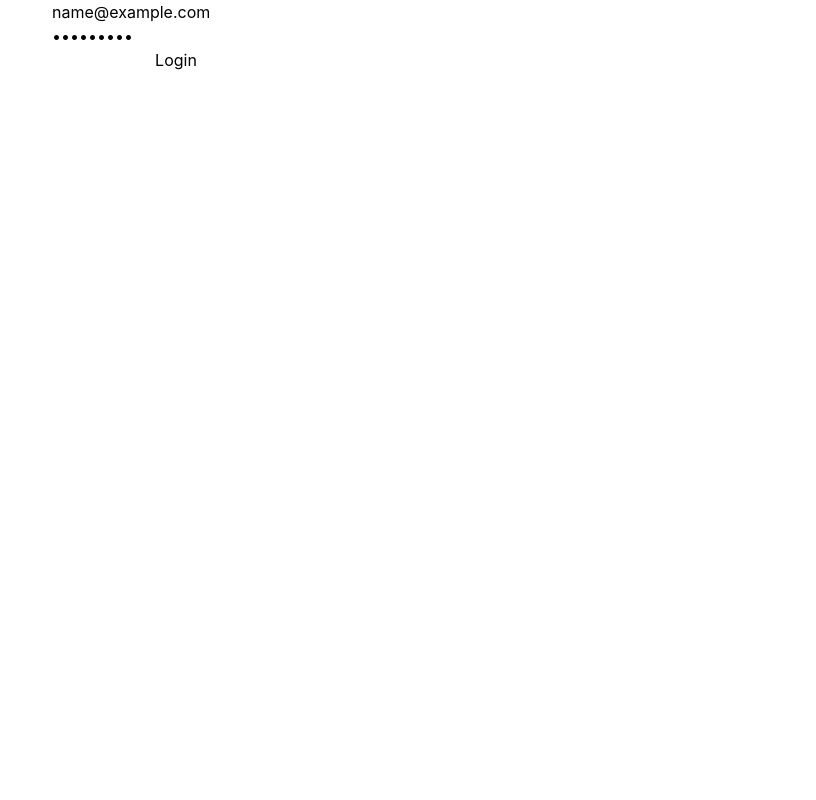
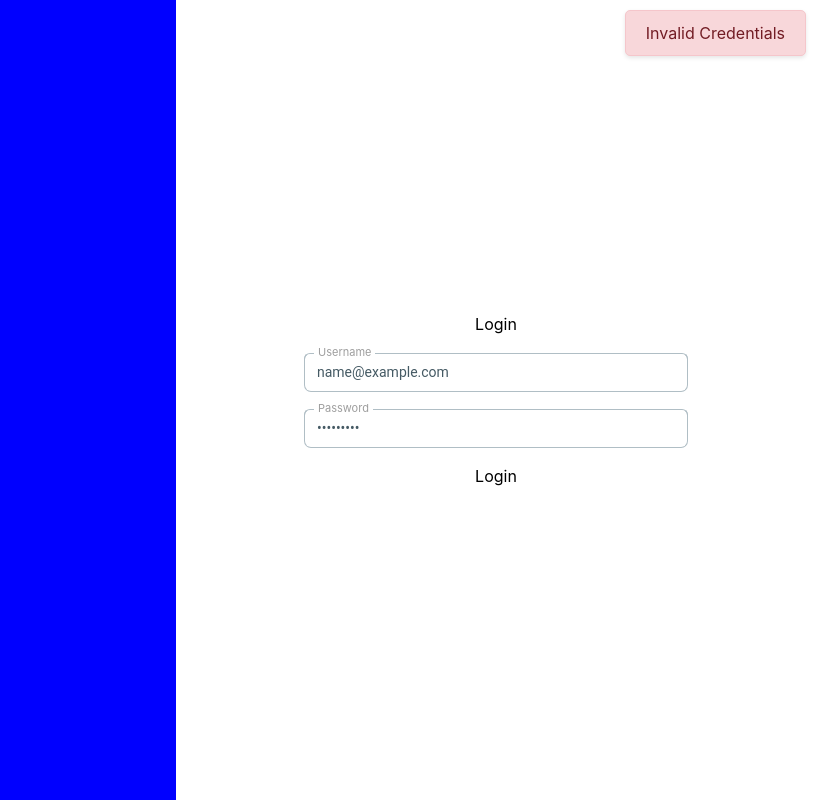
Before and after one commit to Mauricio-Chavez/Final_Project_SDGKU, a React (Create React App) app in the folder frontend/: page / in a window 1280 px wide. Both pictures are taken after typing "name@example.com", "Sample123" into the empty fields and a click on the button "Login". Shown: the whole page, without its empty margins (464-1280 px from the left). Built offline with nearby package versions, Linux system fonts and the light colour scheme; no server answers.

Commit message:
Styles version 1

```diff
--- a/frontend/src/components/sidebar.tsx
+++ b/frontend/src/components/sidebar.tsx
@@ -1,40 +1,35 @@
 import { Button } from "@material-tailwind/react";
 import { Link } from 'react-router-dom';
 import useGlobalState from "../context/GlobalState";
+import { FontAwesomeIcon } from "@fortawesome/react-fontawesome";
+import { faHome, faUser, faSchool } from '@fortawesome/free-solid-svg-icons';
+import { log } from "console";
+
 
 
 const SidebarTutor: React.FC = () => {
-  const { logout, token } = useGlobalState();
+  const { logout, token, user } = useGlobalState();
   return (
     <div>
       <aside id="logo-sidebar" className="fixed top-0 left-0 z-40 w-64 h-screen transition-transform -translate-x-full sm:translate-x-0" aria-label="Sidebar">
         <div className="h-full px-3 py-4 overflow-y-auto bg-gray-50 dark:bg-gray-800">
-          <a href="https://flowbite.com/" className="flex items-center ps-2.5 mb-5">
-            <img src="https://flowbite.com/docs/images/logo.svg" className="h-6 me-3 sm:h-7" alt="Flowbite Logo" />
-            <span className="self-center text-xl font-semibold whitespace-nowrap dark:text-white">Flowbite</span>
-          </a>
+          <Link to='profile' className="flex items-center mb-5 justify-center gap-5">
+            <img src={`http://localhost:8000/${user?.photo}`} className="h-6 me-3 sm:h-7 rounded-full" alt="Profile Photo" />
+            <span className="self-center text-xl font-semibold whitespace-nowrap dark:text-white">{`${user?.first_name}`}</span>
+          </Link>
           <ul className="space-y-2 font-medium">
             <li>
               <Link to="/" className="flex items-center p-2 text-gray-900 rounded-lg dark:text-white hover:bg-gray-100 dark:hover:bg-gray-700 group">
-                <svg className="w-5 h-5 text-gray-500 transition duration-75 dark:text-gray-400 group-hover:text-gray-900 dark:group-hover:text-white" aria-hidden="true" xmlns="http://www.w3.org/2000/svg" fill="currentColor" viewBox="0 0 22 21">
-                  <path d="M16.975 11H10V4.025a1 1 0 0 0-1.066-.998 8.5 8.5 0 1 0 9.039 9.039.999.999 0 0 0-1-1.066h.002Z" />
-                  <path d="M12.5 0c-.157 0-.311.01-.565.027A1 1 0 0 0 11 1.02V10h8.975a1 1 0 0 0 1-.935c.013-.188.028-.374.028-.565A8.51 8.51 0 0 0 12.5 0Z" />
+                <svg className="flex-shrink-0 w-5 h-5 text-gray-500 transition duration-75 dark:text-gray-400 group-hover:text-gray-900 dark:group-hover:text-white" aria-hidden="true" xmlns="http://www.w3.org/2000/svg" width="24" height="24" fill="currentColor" viewBox="0 0 24 24">
+                  <path fill-rule="evenodd" d="M11.293 3.293a1 1 0 0 1 1.414 0l6 6 2 2a1 1 0 0 1-1.414 1.414L19 12.414V19a2 2 0 0 1-2 2h-3a1 1 0 0 1-1-1v-3h-2v3a1 1 0 0 1-1 1H7a2 2 0 0 1-2-2v-6.586l-.293.293a1 1 0 0 1-1.414-1.414l2-2 6-6Z" clip-rule="evenodd" />
                 </svg>
-                <span className="ms-3">Home</span>
+                <span className="ms-3 whitespace-nowrap flex-1">Home</span>
               </Link>
             </li>
             <li>
-              {
-                token ? null : <Link to="/login">Login</Link>
-              }
-              {
-                token ? null : <Link to="/register">Register</Link>
-              }
-            </li>
-            <li>
               <Link to="/profile" className="flex items-center p-2 text-gray-900 rounded-lg dark:text-white hover:bg-gray-100 dark:hover:bg-gray-700 group">
-                <svg className="flex-shrink-0 w-5 h-5 text-gray-500 transition duration-75 dark:text-gray-400 group-hover:text-gray-900 dark:group-hover:text-white" aria-hidden="true" xmlns="http://www.w3.org/2000/svg" fill="currentColor" viewBox="0 0 18 18">
-                  <path d="M6.143 0H1.857A1.857 1.857 0 0 0 0 1.857v4.286C0 7.169.831 8 1.857 8h4.286A1.857 1.857 0 0 0 8 6.143V1.857A1.857 1.857 0 0 0 6.143 0Zm10 0h-4.286A1.857 1.857 0 0 0 10 1.857v4.286C10 7.169 10.831 8 11.857 8h4.286A1.857 1.857 0 0 0 18 6.143V1.857A1.857 1.857 0 0 0 16.143 0Zm-10 10H1.857A1.857 1.857 0 0 0 0 11.857v4.286C0 17.169.831 18 1.857 18h4.286A1.857 1.857 0 0 0 8 16.143v-4.286A1.857 1.857 0 0 0 6.143 10Zm10 0h-4.286A1.857 1.857 0 0 0 10 11.857v4.286c0 1.026.831 1.857 1.857 1.857h4.286A1.857 1.857 0 0 0 18 16.143v-4.286A1.857 1.857 0 0 0 16.143 10Z" />
+                <svg className="flex-shrink-0 w-5 h-5 text-gray-500 transition duration-75 dark:text-gray-400 group-hover:text-gray-900 dark:group-hover:text-white" aria-hidden="true" xmlns="http://www.w3.org/2000/svg" width="24" height="24" fill="currentColor" viewBox="0 0 24 24">
+                  <path fill-rule="evenodd" d="M12 4a4 4 0 1 0 0 8 4 4 0 0 0 0-8Zm-2 9a4 4 0 0 0-4 4v1a2 2 0 0 0 2 2h8a2 2 0 0 0 2-2v-1a4 4 0 0 0-4-4h-4Z" clip-rule="evenodd" />
                 </svg>
                 <span className="flex-1 ms-3 whitespace-nowrap">Profile</span>
                 {/* <span className="inline-flex items-center justify-center px-2 ms-3 text-sm font-medium text-gray-800 bg-gray-100 rounded-full dark:bg-gray-700 dark:text-gray-300">Pro</span> */}
@@ -42,8 +37,8 @@ const SidebarTutor: React.FC = () => {
             </li>
             <li>
               <Link to="/upload-certifications" className="flex items-center p-2 text-gray-900 rounded-lg dark:text-white hover:bg-gray-100 dark:hover:bg-gray-700 group">
-                <svg className="flex-shrink-0 w-5 h-5 text-gray-500 transition duration-75 dark:text-gray-400 group-hover:text-gray-900 dark:group-hover:text-white" aria-hidden="true" xmlns="http://www.w3.org/2000/svg" fill="currentColor" viewBox="0 0 20 20">
-                  <path d="m17.418 3.623-.018-.008a6.713 6.713 0 0 0-2.4-.569V2h1a1 1 0 1 0 0-2h-2a1 1 0 0 0-1 1v2H9.89A6.977 6.977 0 0 1 12 8v5h-2V8A5 5 0 1 0 0 8v6a1 1 0 0 0 1 1h8v4a1 1 0 0 0 1 1h2a1 1 0 0 0 1-1v-4h6a1 1 0 0 0 1-1V8a5 5 0 0 0-2.582-4.377ZM6 12H4a1 1 0 0 1 0-2h2a1 1 0 0 1 0 2Z" />
+                <svg className="flex-shrink-0 w-5 h-5 text-gray-500 transition duration-75 dark:text-gray-400 group-hover:text-gray-900 dark:group-hover:text-white" aria-hidden="true" xmlns="http://www.w3.org/2000/svg" width="24" height="24" fill="currentColor" viewBox="0 0 24 24">
+                  <path fill-rule="evenodd" d="M9 2.221V7H4.221a2 2 0 0 1 .365-.5L8.5 2.586A2 2 0 0 1 9 2.22ZM11 2v5a2 2 0 0 1-2 2H4v11a2 2 0 0 0 2 2h12a2 2 0 0 0 2-2V4a2 2 0 0 0-2-2h-7Z" clip-rule="evenodd" />
                 </svg>
                 <span className="flex-1 ms-3 whitespace-nowrap">Upload Certifications</span>
                 {/* <span className="inline-flex items-center justify-center w-3 h-3 p-3 ms-3 text-sm font-medium text-blue-800 bg-blue-100 rounded-full dark:bg-blue-900 dark:text-blue-300">3</span> */}
@@ -58,29 +53,11 @@ const SidebarTutor: React.FC = () => {
               </a>
             </li>
             <li>
-              <a href="#" className="flex items-center p-2 text-gray-900 rounded-lg dark:text-white hover:bg-gray-100 dark:hover:bg-gray-700 group">
-                <svg className="flex-shrink-0 w-5 h-5 text-gray-500 transition duration-75 dark:text-gray-400 group-hover:text-gray-900 dark:group-hover:text-white" aria-hidden="true" xmlns="http://www.w3.org/2000/svg" fill="currentColor" viewBox="0 0 18 20">
-                  <path d="M17 5.923A1 1 0 0 0 16 5h-3V4a4 4 0 1 0-8 0v1H2a1 1 0 0 0-1 .923L.086 17.846A2 2 0 0 0 2.08 20h13.84a2 2 0 0 0 1.994-2.153L17 5.923ZM7 9a1 1 0 0 1-2 0V7h2v2Zm0-5a2 2 0 1 1 4 0v1H7V4Zm6 5a1 1 0 1 1-2 0V7h2v2Z" />
+              <a href="#" className="flex items-center p-2 text-gray-900 rounded-lg dark:text-white hover:bg-gray-100 dark:hover:bg-gray-700 group" onClick={logout}>
+                <svg className="w-6 h-6 text-gray-800 dark:text-white" aria-hidden="true" xmlns="http://www.w3.org/2000/svg" width="24" height="24" fill="none" viewBox="0 0 24 24">
+                  <path stroke="currentColor" strokeLinecap="round" strokeLinejoin="round" strokeWidth="2" d="M20 12H8m12 0-4 4m4-4-4-4M9 4H7a3 3 0 0 0-3 3v10a3 3 0 0 0 3 3h2" />
                 </svg>
-                <span className="flex-1 ms-3 whitespace-nowrap">Products</span>
-              </a>
-            </li>
-            <li>
-              <a href="#" className="flex items-center p-2 text-gray-900 rounded-lg dark:text-white hover:bg-gray-100 dark:hover:bg-gray-700 group">
-                <svg className="flex-shrink-0 w-5 h-5 text-gray-500 transition duration-75 dark:text-gray-400 group-hover:text-gray-900 dark:group-hover:text-white" aria-hidden="true" xmlns="http://www.w3.org/2000/svg" fill="none" viewBox="0 0 18 16">
-                  <path stroke="currentColor" stroke-linecap="round" stroke-linejoin="round" stroke-width="2" d="M1 8h11m0 0L8 4m4 4-4 4m4-11h3a2 2 0 0 1 2 2v10a2 2 0 0 1-2 2h-3" />
-                </svg>
-                <span className="flex-1 ms-3 whitespace-nowrap">Sign In</span>
-              </a>
-            </li>
-            <li>
-              <a href="#" className="flex items-center p-2 text-gray-900 rounded-lg dark:text-white hover:bg-gray-100 dark:hover:bg-gray-700 group">
-                <svg className="flex-shrink-0 w-5 h-5 text-gray-500 transition duration-75 dark:text-gray-400 group-hover:text-gray-900 dark:group-hover:text-white" aria-hidden="true" xmlns="http://www.w3.org/2000/svg" fill="currentColor" viewBox="0 0 20 20">
-                  <path d="M5 5V.13a2.96 2.96 0 0 0-1.293.749L.879 3.707A2.96 2.96 0 0 0 .13 5H5Z" />
-                  <path d="M6.737 11.061a2.961 2.961 0 0 1 .81-1.515l6.117-6.116A4.839 4.839 0 0 1 16 2.141V2a1.97 1.97 0 0 0-1.933-2H7v5a2 2 0 0 1-2 2H0v11a1.969 1.969 0 0 0 1.933 2h12.134A1.97 1.97 0 0 0 16 18v-3.093l-1.546 1.546c-.413.413-.94.695-1.513.81l-3.4.679a2.947 2.947 0 0 1-1.85-.227 2.96 2.96 0 0 1-1.635-3.257l.681-3.397Z" />
-                  <path d="M8.961 16a.93.93 0 0 0 .189-.019l3.4-.679a.961.961 0 0 0 .49-.263l6.118-6.117a2.884 2.884 0 0 0-4.079-4.078l-6.117 6.117a.96.96 0 0 0-.263.491l-.679 3.4A.961.961 0 0 0 8.961 16Zm7.477-9.8a.958.958 0 0 1 .68-.281.961.961 0 0 1 .682 1.644l-.315.315-1.36-1.36.313-.318Zm-5.911 5.911 4.236-4.236 1.359 1.359-4.236 4.237-1.7.339.341-1.699Z" />
-                </svg>
-                <span className="flex-1 ms-3 whitespace-nowrap">Sign Up</span>
+                <span className="flex-1 ms-3 whitespace-nowrap">Log Out</span>
               </a>
             </li>
           </ul>
--- /dev/null
+++ b/frontend/src/pages/auth/Login/Login.css
@@ -0,0 +1,43 @@
+.login{
+    display: flex;
+    flex-direction: row-reverse;
+    height: 100vh;
+}
+
+.input-container{
+    display: flex;
+    flex-direction: column;
+    width: 60%;
+    margin: 1rem auto;
+}
+
+.form-container{
+    flex:1;
+    display: flex;
+    flex-direction: column;
+    justify-content: center;
+
+}
+
+.img-container{
+    flex:1;
+    background-color: blue;
+}
+.alerts-container {
+    position: fixed;
+    top: 10px;
+    right: 10px;
+    z-index: 1000;
+    display: flex;
+    flex-direction: column;
+    }
+
+.alert {
+    background-color: #f8d7da;
+    color: #721c24;
+    padding: 10px 20px;
+    margin-bottom: 10px;
+    border: 1px solid #f5c6cb;
+    border-radius: 5px;
+    box-shadow: 0 2px 4px rgba(0, 0, 0, 0.1);
+}
--- a/frontend/src/pages/auth/Login/Login.tsx
+++ b/frontend/src/pages/auth/Login/Login.tsx
@@ -1,8 +1,14 @@
-import { useForm, SubmitHandler } from "react-hook-form";
+import { useForm, SubmitHandler, set } from "react-hook-form";
 import authService from "../../../service/auth.service";
 import { useNavigate } from "react-router-dom";
 import Cookies from "js-cookie";
 import useGlobalState from "../../../context/GlobalState";
+import { Input } from "@material-tailwind/react";
+import './Login.css';
+import { useState } from "react";
+import { FontAwesomeIcon } from "@fortawesome/react-fontawesome";
+import { faEnvelope } from "@fortawesome/free-solid-svg-icons";
+
 
 interface LoginForm {
     email: string;
@@ -13,10 +19,11 @@ const Login = () => {
     const { register, handleSubmit, formState: { errors } } = useForm<LoginForm>();
     const navigate = useNavigate();
     const {setToken,setUser}= useGlobalState();
+    const [errorL, setErrorL] = useState(false);
+
 
     const handleLogin: SubmitHandler<LoginForm> = async (data) => {
         const { email, password } = data;
-
         try {
             const res = await authService.login(email, password);
             if (res.token) {
@@ -24,36 +31,54 @@ const Login = () => {
                 setToken(true);
                 setUser(res.user);
                 navigate('/');
-            } else {
-                alert('Usuario o Contraseña incorrectos');
             }
         } catch (error) {
-            console.error('Login error', error);
-            alert('Error al iniciar sesión');
+            setErrorL(true);
+            setTimeout(() => {
+                setErrorL(false);
+            }, 4000);
         }
     };
 
+
     return (
-        <div>
+        <div className="login">
+            <div className="alerts-container">
+                {errors.email && <span className="alert">{errors.email.message}</span>}
+                {errors.password && <span className="alert">{errors.password.message}</span>}
+                {errorL && <span className="alert">Invalid Credentials</span>}
+            </div>
+            <div className="form-container">
+                <h1>Login</h1>
                 <form onSubmit={handleSubmit(handleLogin)}>
-                <div>
-                    <input
+                    <div className="input-container">
+                        <Input
+                            label="Username"
                             type="text"
-                        {...register('email', { required: 'Username is required' })}
-                        placeholder="Username"
+                            placeholder='Username'
+                            {...register('email', { required: 'Username is Required' })}
+                            onPointerEnterCapture={() => { }}
+                            onPointerLeaveCapture={() => { }}
+                            crossOrigin=''
                         />
-                    {errors.email && <span>{errors.email.message}</span>}
                     </div>
-                <div>
-                    <input
+                    <div className="input-container">
+                        <Input
+                            label="Password"
                             type="password"
-                        {...register('password', { required: 'Password is required' })}
                             placeholder="Password"
+                            {...register('password', { required: 'Password is Required' })}
+                            onPointerEnterCapture={() => { }}
+                            onPointerLeaveCapture={() => { }}
+                            crossOrigin=''
                         />
-                    {errors.password && <span>{errors.password.message}</span>}
                     </div>
                     <button type="submit">Login</button>
                 </form>
+            </div>
+            <div className="img-container">
+
+            </div>
         </div>
     );
 };
```
Also changed, not shown: frontend/src/App.tsx (+7 -8 lines), 1 other file (tests, documents, lock files or other folders). Lines whose indentation alone changed are shown as unchanged.
